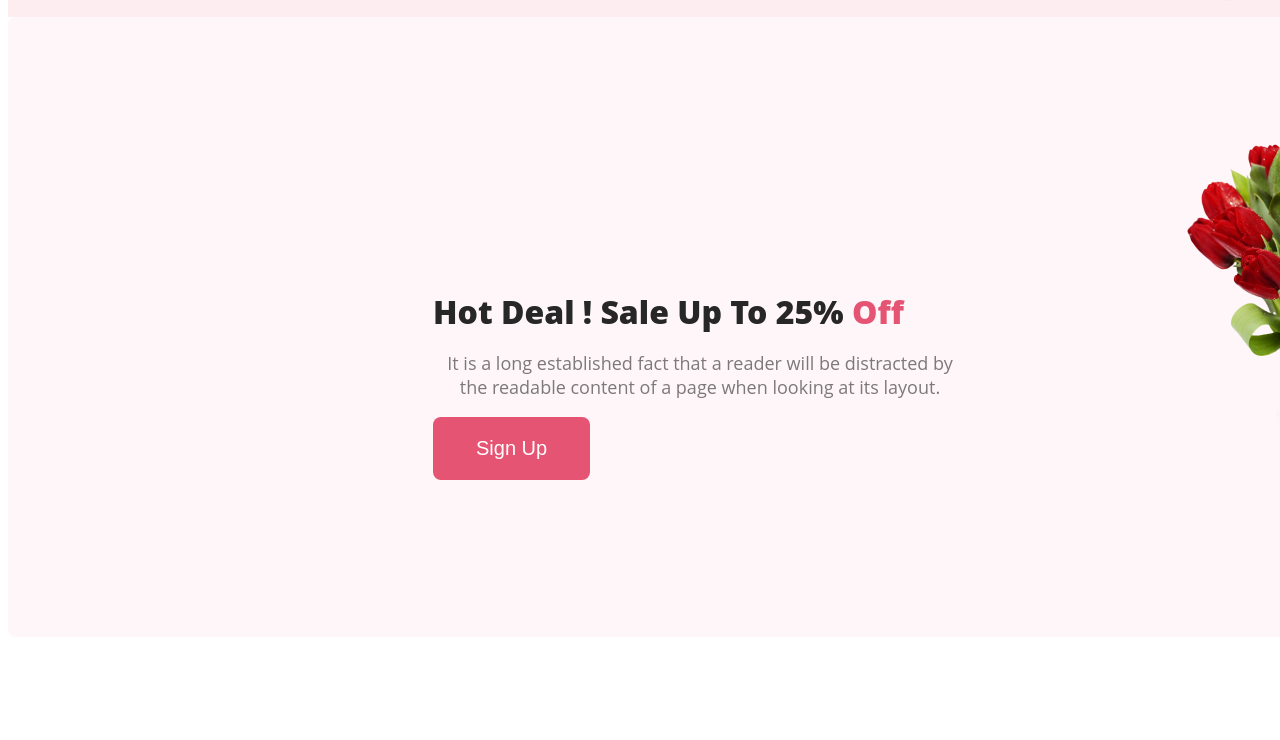
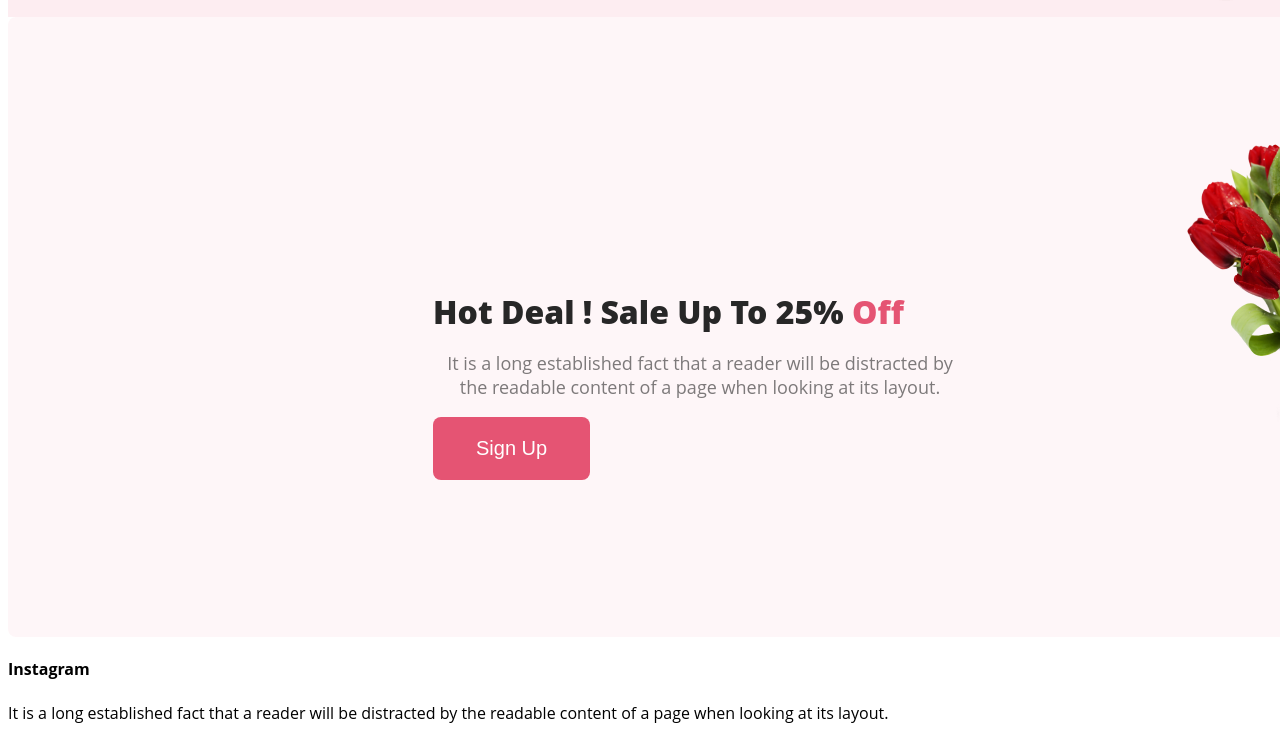
Before and after one commit to ashrafulbjri/flower-assignment, a plain HTML site: page index.html in a window 1280 px wide. Shown: the part 841-1581 px from the top of the page. Before the commit the page ends 1486 px from the top, so only its background shows below. Drawn offline with Linux system fonts and the light colour scheme.

Commit message:
added banner2 section of main part

```diff
--- a/index.html
+++ b/index.html
@@ -27,6 +27,12 @@
             </div>
             <img class="banner1-pic" src="image/pngwing 8.png" alt="">
         </div>
+        <div class="banner2">
+            <div class="banner2-content">
+                <h4 class="banner2-title">Instagram</h4>
+                <p class="banner2-description">It is a long established fact that a reader will be distracted by the readable content of a page when looking at its layout.</p>
+            </div>
+        </div>
     </main>
     <footer>
 
```
